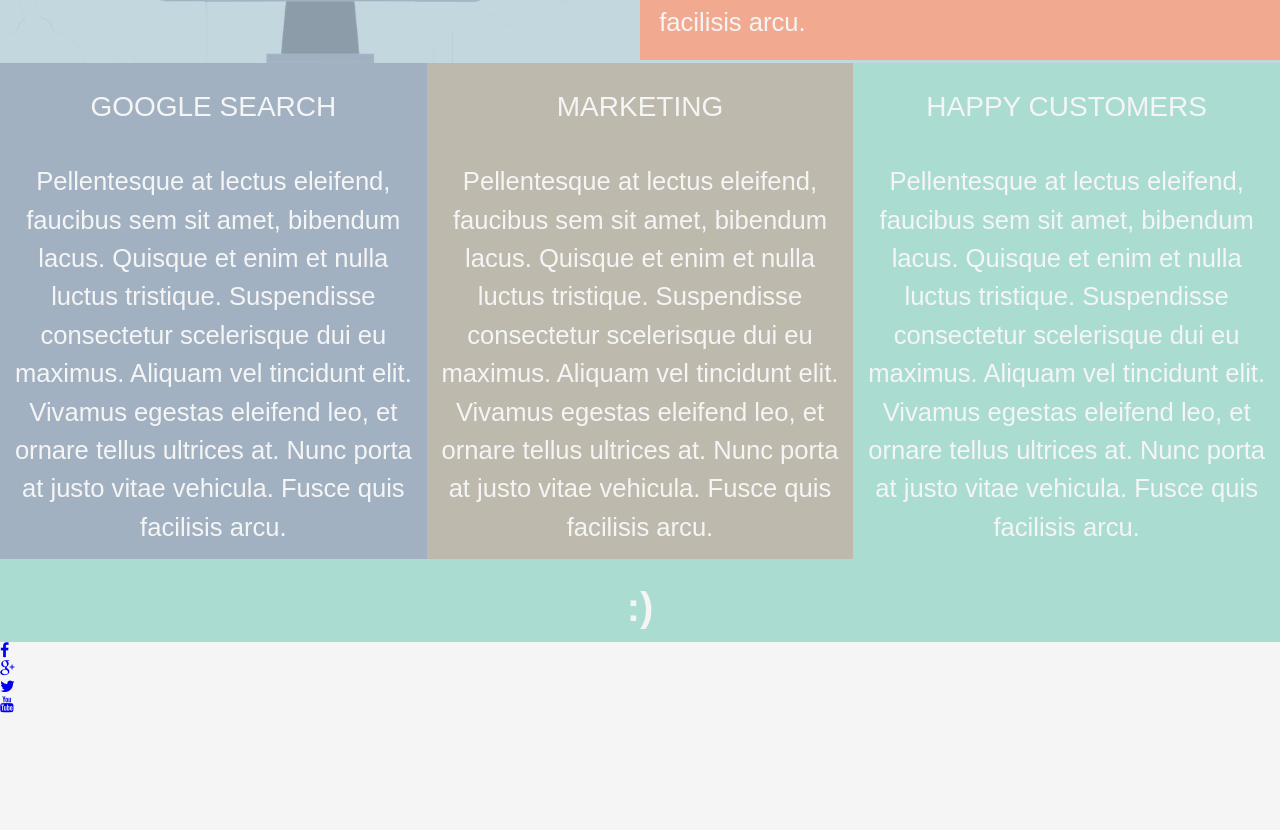
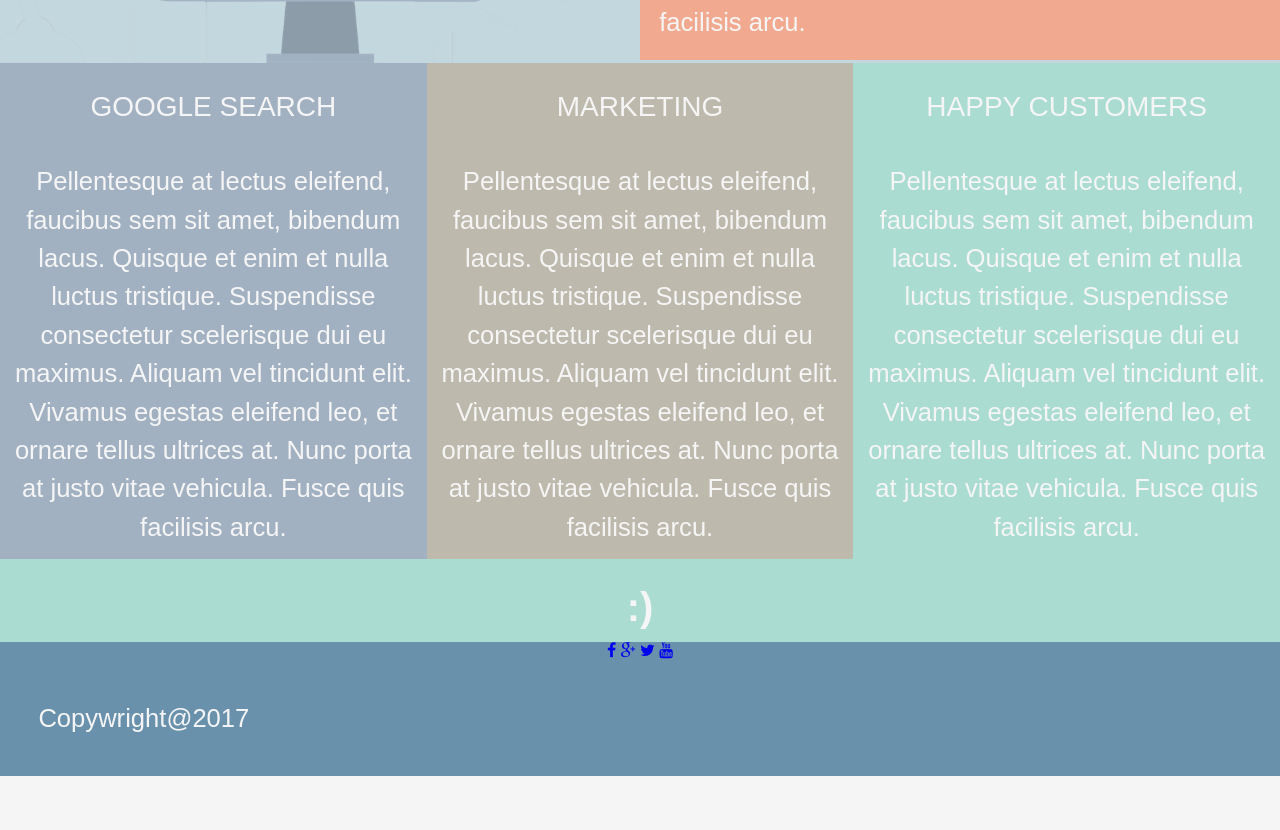
Before and after one commit to Pulkit219/FrontEndProject, a plain HTML site: page ResponsiveFrontEndRocketDesign/index.html in a window 1280 px wide. Shown: the part 1884-2714 px from the top of the page. After the commit the page ends 2660 px from the top, so only its background shows below. Drawn offline with Linux system fonts and the light colour scheme.

Commit message:
18th comm

```diff
--- a/ResponsiveFrontEndRocketDesign/style.css
+++ b/ResponsiveFrontEndRocketDesign/style.css
@@ -198,3 +198,18 @@
 	padding: 0 0 1%;
 	clear: both;
 }
+
+/*-----Start Footer---*/
+footer{
+	background-color: #6991AC;
+	width: 100%;
+}
+
+.social{
+	list-style-type: none;
+	text-align: center;
+}
+.social li{
+	display: inline;
+
+}
```
